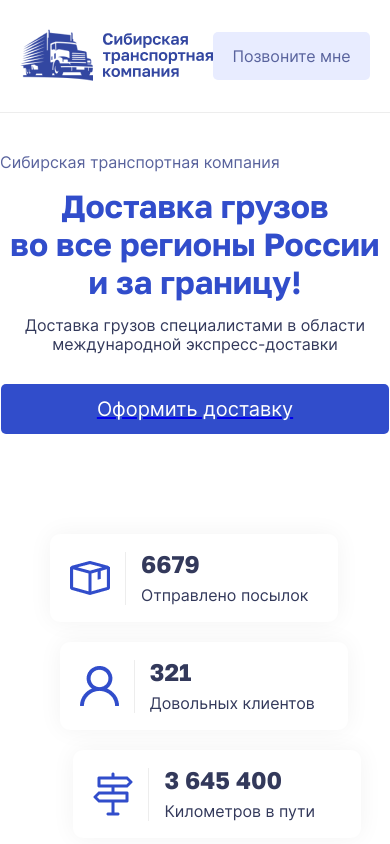
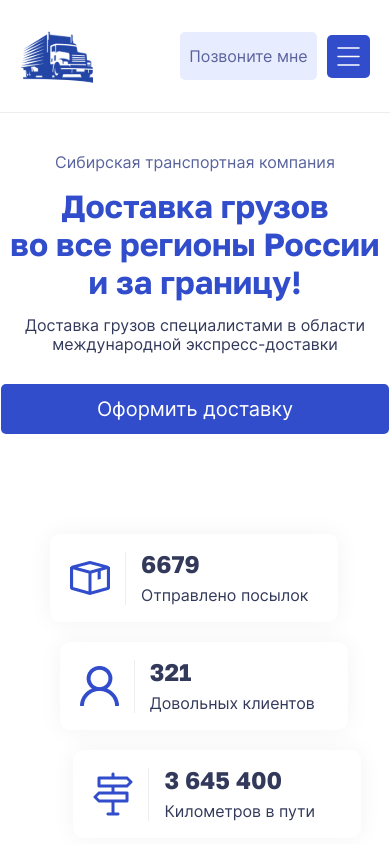
Before and after one commit to latttysh/shipping-company, a React (Create React App) app in the folder frontend/: page / in a window 390 px wide. Shown: the top 844 px of the page. Built offline with nearby package versions, Linux system fonts and the light colour scheme.

Commit message:
mobile menu + fixes

```diff
--- a/frontend/src/components/Header/header.module.scss
+++ b/frontend/src/components/Header/header.module.scss
@@ -8,12 +8,21 @@
 }
 
 .header {
+  position: relative;
   display: flex;
   align-items: center;
   justify-content: space-between;
   height: 72px;
 
+  .burger {
+    display: none;
+  }
+  .mobile__menu {
+    display: none;
+  }
+
   &__logo {
+    height: 50px;
     width: 193px;
     cursor: pointer;
   }
@@ -51,12 +60,46 @@
     padding: 20px;
   }
   .header {
+    .burger {
+      cursor: pointer;
+      display: block;
+    }
+    .mobile__menu {
+      a {
+        text-decoration: none;
+      }
+      padding: 15px;
+      position: absolute;
+      width: 234px;
+      height: 264px;
+      background: #ffffff;
+      border: 1px solid #ededed;
+      box-shadow: 0px 0px 25px rgba(0, 0, 0, 0.05);
+      border-radius: 10px;
+      right: 0;
+      top: 80px;
+      z-index: 20;
+
+      .menu__item {
+        border-bottom: 1px solid #ededed;
+        padding-bottom: 15px;
+        margin-bottom: 15px;
+        text-decoration: none;
+        font-size: 16px;
+        line-height: 19px;
+        color: #383838;
+        font-family: 'Golos-bold';
+        text-decoration: none;
+        text-align: right;
+      }
+    }
     .menu {
       display: none;
     }
     .header__button {
       width: 163px;
       height: 48px;
+      margin-right: 10px;
     }
   }
 }
--- a/frontend/src/components/Header/index.jsx
+++ b/frontend/src/components/Header/index.jsx
@@ -3,12 +3,14 @@ import styles from './header.module.scss';
 import { Link } from 'react-router-dom';
 
 function Header() {
+  const [visible, setVisible] = React.useState(false);
+
   return (
     <div className={styles.wrapper}>
       <div className={styles.container}>
         <div className={styles.header}>
           <div className={styles.header__logo}>
-            <img src="./img/logo.png" alt="" />
+            <img src="./img/mobile__logo.svg" alt="" />
           </div>
           <div className={styles.menu}>
             <Link to={'/'}>
@@ -20,11 +22,47 @@ function Header() {
             <Link to={'/contact'}>
               <div className={styles.menu__item}>Контакты</div>
             </Link>
+            <Link to={'/safety'}>
+              <div className={styles.menu__item}>Безопасная сделка</div>
+            </Link>
             <Link to={'/check'}>
               <div className={styles.menu__item}>Отследить посылку</div>
             </Link>
           </div>
           <button className={styles.header__button}>Позвоните мне</button>
+          <img
+            src="./img/burger.svg"
+            alt=""
+            className={styles.burger}
+            onClick={() => setVisible(!visible)}
+          />
+          <div
+            className={styles.mobile__menu}
+            style={visible ? { display: 'block' } : { display: 'none' }}>
+            <Link to={'/'}>
+              <div className={styles.menu__item} onClick={() => setVisible(!visible)}>
+                Главная
+              </div>
+            </Link>
+            <Link to={'/calculate'}>
+              <div className={styles.menu__item} onClick={() => setVisible(!visible)}>
+                Рассчитать стоимость
+              </div>
+            </Link>
+            <Link to={'/contact'}>
+              <div className={styles.menu__item} onClick={() => setVisible(!visible)}>
+                Контакты
+              </div>
+            </Link>
+            <Link to={'/safety'}>
+              <div className={styles.menu__item}>Безопасная сделка</div>
+            </Link>
+            <Link to={'/check'}>
+              <div className={styles.menu__item} onClick={() => setVisible(!visible)}>
+                Отследить посылку
+              </div>
+            </Link>
+          </div>
         </div>
       </div>
     </div>
--- a/frontend/src/pages/Calculate/calculate.module.scss
+++ b/frontend/src/pages/Calculate/calculate.module.scss
@@ -231,6 +231,7 @@
 
 @media (max-width: 428px) {
   .container {
+    margin-top: 50px;
     width: 100%;
     padding: 0 20px;
     overflow: hidden;
--- a/frontend/src/pages/Calculate/index.jsx
+++ b/frontend/src/pages/Calculate/index.jsx
@@ -53,7 +53,7 @@ function Calculate() {
 
   return (
     <div className={styles.container}>
-      <div className={styles.link__level}>Главная > Калькулятор расчёта стоимости</div>
+      {/* <div className={styles.link__level}>Главная > Калькулятор расчёта стоимости</div> */}
       <div className={styles.title}>Калькулятор расчёта стоимости</div>
       <div className={styles.subtitle}>Здесь вы можете рассчитать стоимость и срок доставки.</div>
 
--- a/frontend/src/pages/Main/main.module.scss
+++ b/frontend/src/pages/Main/main.module.scss
@@ -267,6 +267,12 @@
     .hero {
       display: flex;
       flex-direction: column;
+      a {
+        text-decoration: none;
+      }
+      .hero__uptitle {
+        text-align: center;
+      }
       .hero__title {
         font-size: 32px;
         line-height: 38px;
```
Also changed, not shown: frontend/public/img/burger.svg (added), frontend/public/img/mobile__logo.svg (added).
